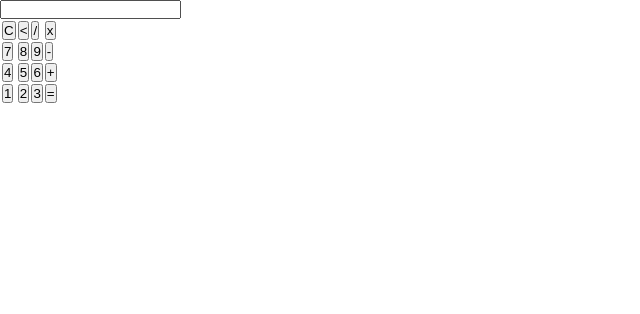
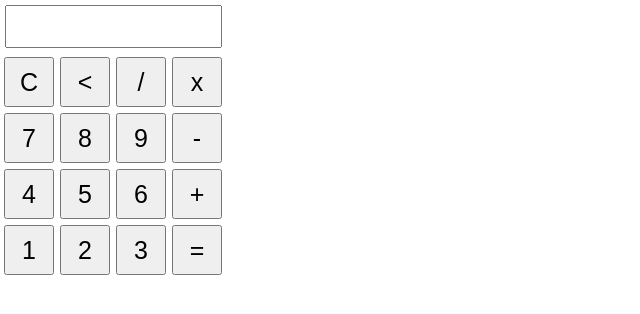
Before and after one commit to saraclaeys/calculator, a plain HTML site: page index.html in a window 1280 px wide. Shown: the whole page, without its empty margins (0-640 px from the left). Drawn offline with Linux system fonts and the light colour scheme.

Commit message:
buttons style

```diff
--- a/css/style.css
+++ b/css/style.css
@@ -5,16 +5,16 @@
 }
 
 .button {
-    width: 50;
-    height: 50;
-    font-size: 25;
-    margin: 2;
+    width: 50px;
+    height: 50px;
+    font-size: 25px;
+    margin: 2px;
     cursor: pointer;
 }
 
 .textview {
-    width: 217;
-    margin: 5;
-    font-size: 25;
-    padding: 5;
+    width: 217px;
+    margin: 5px;
+    font-size: 25px;
+    padding: 5px;
 }
```
